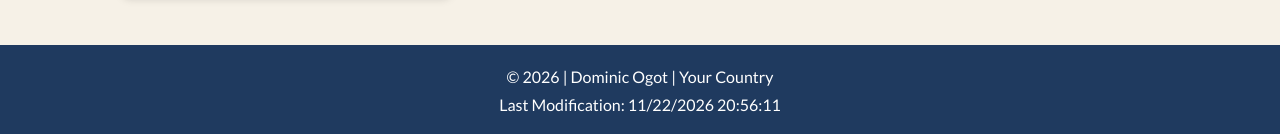
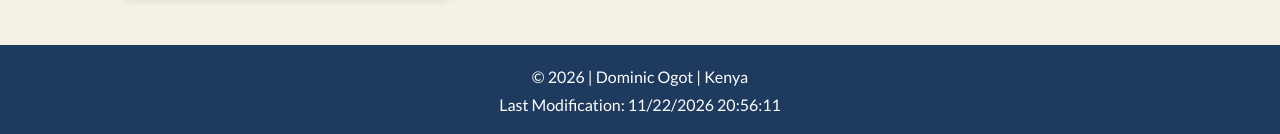
Before and after one commit to dominic787-zy/wdd131, a plain HTML site: page filtered-temples.html in a window 1280 px wide. Shown: the part 1837-1971 px from the top of the page. Drawn offline with nearby package versions, Linux system fonts and the light colour scheme.

Commit message:
Update footer to reflect country as Kenya

```diff
--- a/filtered-temples.html
+++ b/filtered-temples.html
@@ -37,7 +37,7 @@
   </main>
 
   <footer>
-    <p>&copy; <span id="currentyear"></span> | Dominic Ogot | Your Country</p>
+    <p>&copy; <span id="currentyear"></span> | Dominic Ogot | Kenya</p>
     <p>Last Modification: <span id="lastModified"></span></p>
   </footer>
 </body>
```
